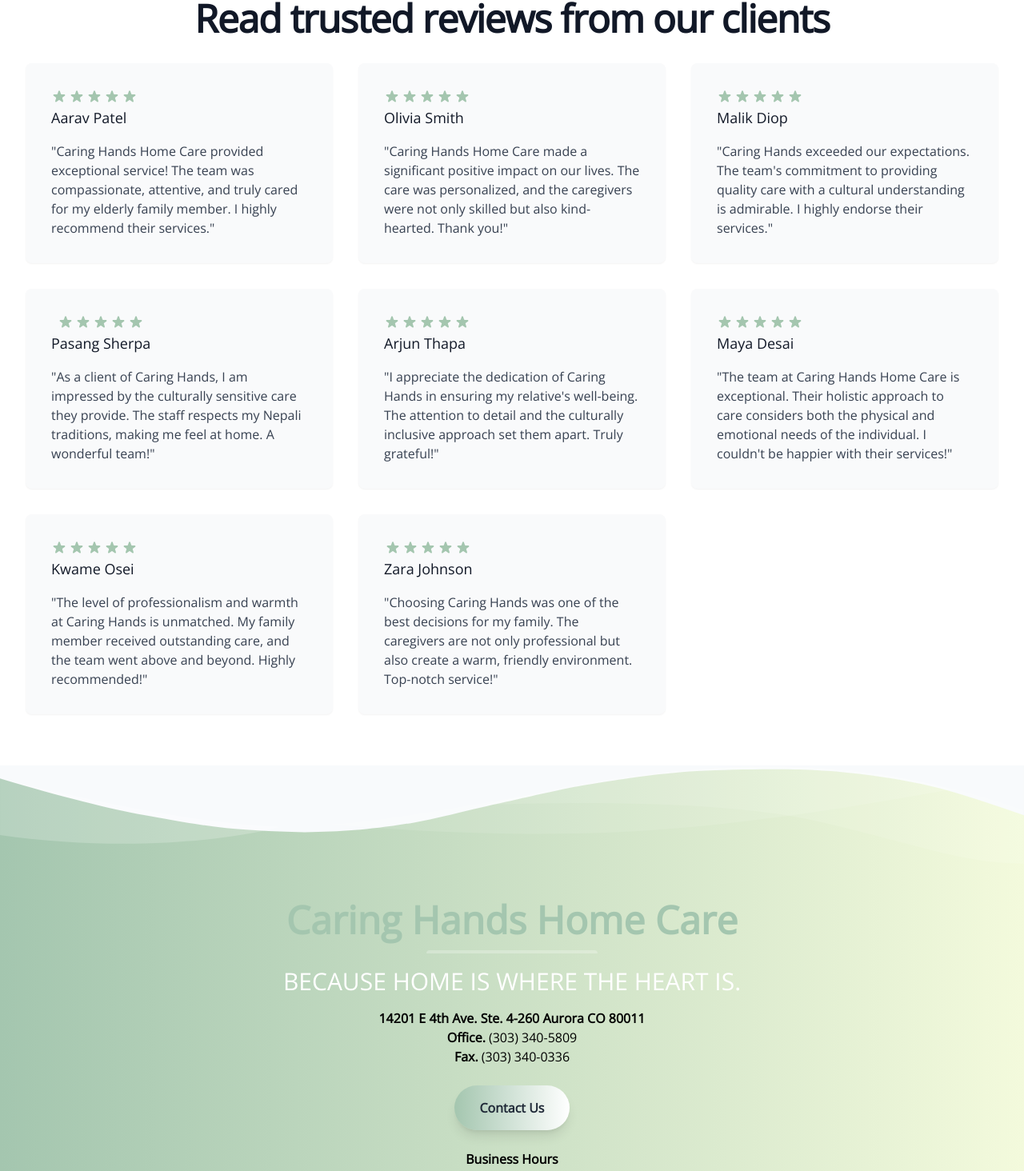
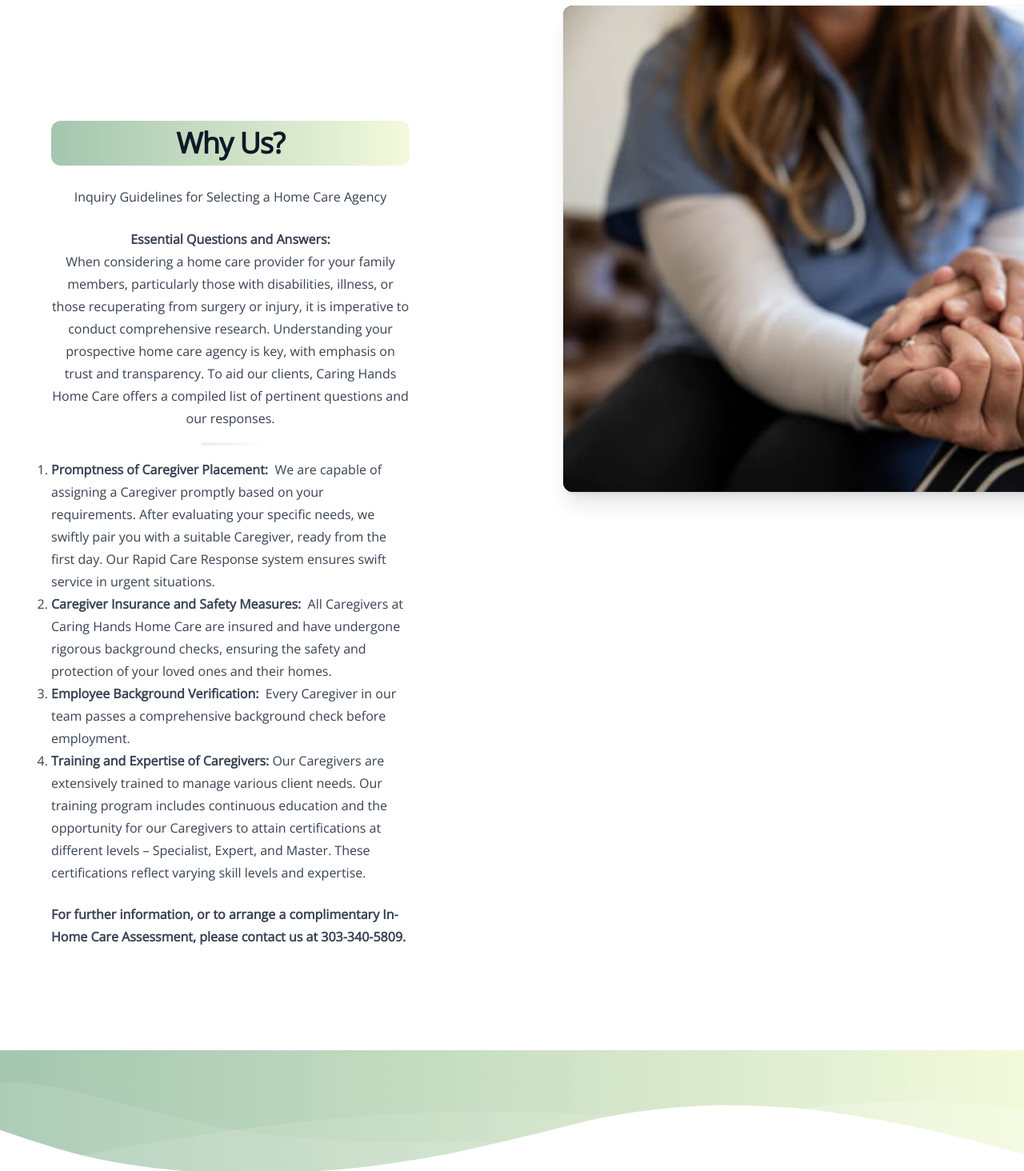
Before and after one commit to AMT98/CHHC, a React (Create React App) app: page /about in a window 1280 px wide. Shown: the part 1327-2791 px from the top of the page at 80% size. Built offline with nearby package versions, Linux system fonts and the light colour scheme; a web font is replaced by a local one.

Commit message:
Added more content to about us

```diff
--- a/src/Components/About.js
+++ b/src/Components/About.js
@@ -1,5 +1,8 @@
 import React from "react";
 import missionPic from "../Assets/missionPic.jpg";
+import { motion } from "framer-motion";
+import { staggerContainer, textVariant, fadeIn } from "../utils/motion";
+import referral from "../Assets/referral.jpg";
 
 const About = () => {
   return (
@@ -173,12 +176,155 @@
           </g>
         </svg>
       </div>
+      <div className="relative isolate overflow-hidden bg-white px-6 lg:overflow-visible lg:px-0 ">
+        <motion.div
+          variants={staggerContainer}
+          initial="hidden"
+          whileInView="show"
+          viewport={{ once: true, amount: 0.25 }}
+          className="mx-auto grid max-w-2xl grid-cols-1 gap-x-8 gap-y-16 lg:mx-0 lg:max-w-none lg:grid-cols-2 lg:items-start lg:gap-y-10 mt-8 md:mt-0"
+        >
+          <motion.div
+            variants={fadeIn("left", "tween", 0.2, 1)}
+            className="p-12 lg:sticky lg:top-4 lg:col-start-2 lg:row-span-2 lg:row-start-1 lg:overflow-hidden text-gray-900"
+          >
+            <img
+              className="w-[24rem] sm:w-[36rem] max-w-none rounded-xl bg-gray-900 shadow-xl ring-1 ring-gray-400/10 md:w-[57rem] mt-6"
+              src={referral}
+              alt=""
+            />
+          </motion.div>
+          <div className="lg:col-span-2 lg:col-start-1 lg:row-start-2 lg:mx-auto lg:grid lg:w-full lg:max-w-7xl lg:grid-cols-2 lg:gap-x-8 lg:px-8">
+            <div>
+              <div className="max-w-3xl text-base leading-7 text-gray-700 lg:max-w-lg">
+                <motion.div
+                  variants={fadeIn("up", "tween", 0.2, 1)}
+                  className="isolate bg-white mt-12 px-6 py-24 sm:py-32 lg:px-8"
+                >
+                  <div className="mx-auto  text-center">
+                    <h2 className="text-3xl font-bold tracking-tight text-gray-900 sm:text-4xl gradient rounded-xl p-2">
+                      Why Us?
+                    </h2>
+                    <p className="py-[25px]">
+                      Inquiry Guidelines for Selecting a Home Care Agency
+                    </p>
+                    <p className="mb-4">
+                      <span className="font-bold">
+                        Essential Questions and Answers:
+                      </span>
+                      <br /> When considering a home care provider for your
+                      family members, particularly those with disabilities,
+                      illness, or those recuperating from surgery or injury, it
+                      is imperative to conduct comprehensive research.
+                      Understanding your prospective home care agency is key,
+                      with emphasis on trust and transparency. To aid our
+                      clients, Caring Hands Home Care offers a compiled list of
+                      pertinent questions and our responses.
+                    </p>
+                  </div>
+                  <div className="h-1 mx-auto gradient w-1/6 opacity-25 my-4 py-0 rounded-t"></div>
+                  <ul className="list-decimal">
+                    <li>
+                      <p>
+                        <span className="font-bold">
+                          Promptness of Caregiver Placement: &nbsp;
+                        </span>
+                        We are capable of assigning a Caregiver promptly based
+                        on your requirements. After evaluating your specific
+                        needs, we swiftly pair you with a suitable Caregiver,
+                        ready from the first day. Our Rapid Care Response system
+                        ensures swift service in urgent situations.
+                      </p>
+                    </li>
+                    <li>
+                      <p>
+                        <span className="font-bold">
+                          Caregiver Insurance and Safety Measures: &nbsp;
+                        </span>
+                        All Caregivers at Caring Hands Home Care are insured and
+                        have undergone rigorous background checks, ensuring the
+                        safety and protection of your loved ones and their
+                        homes.
+                      </p>
+                    </li>
+                    <li>
+                      <p>
+                        <span className="font-bold">
+                          Employee Background Verification: &nbsp;
+                        </span>
+                        Every Caregiver in our team passes a comprehensive
+                        background check before employment.
+                      </p>
+                    </li>
+                    <li>
+                      <p>
+                        <span className="font-bold">
+                          Training and Expertise of Caregivers:&nbsp;
+                        </span>
+                        Our Caregivers are extensively trained to manage various
+                        client needs. Our training program includes continuous
+                        education and the opportunity for our Caregivers to
+                        attain certifications at different levels – Specialist,
+                        Expert, and Master. These certifications reflect varying
+                        skill levels and expertise.
+                      </p>
+                    </li>
+                  </ul>
+                  <p className="pt-6 font-semibold">
+                    For further information, or to arrange a complimentary
+                    In-Home Care Assessment, please contact us at 303-340-5809.
+                  </p>
+                </motion.div>
+              </div>
+            </div>
+          </div>
+        </motion.div>
+      </div>
+      <div classNameName="relative -mt-12 lg:-mt-24">
+        <svg
+          viewBox="0 0 1428 174"
+          version="1.1"
+          xmlns="http://www.w3.org/2000/svg"
+          xlinkHref="http://www.w3.org/1999/xlink"
+        >
+          <g stroke="none" stroke-width="1" fill="none" fill-rule="evenodd">
+            <g
+              transform="translate(-2.000000, 44.000000)"
+              fill="#FFFFFF"
+              fill-rule="nonzero"
+            >
+              <path
+                d="M0,0 C90.7283404,0.927527913 147.912752,27.187927 291.910178,59.9119003 C387.908462,81.7278826 543.605069,89.334785 759,82.7326078 C469.336065,156.254352 216.336065,153.6679 0,74.9732496"
+                opacity="0.100000001"
+              ></path>
+              <path
+                d="M100,104.708498 C277.413333,72.2345949 426.147877,52.5246657 546.203633,45.5787101 C666.259389,38.6327546 810.524845,41.7979068 979,55.0741668 C931.069965,56.122511 810.303266,74.8455141 616.699903,111.243176 C423.096539,147.640838 250.863238,145.462612 100,104.708498 Z"
+                opacity="0.100000001"
+              ></path>
+              <path
+                d="M1046,51.6521276 C1130.83045,29.328812 1279.08318,17.607883 1439,40.1656806 L1439,120 C1271.17211,77.9435312 1140.17211,55.1609071 1046,51.6521276 Z"
+                id="Path-4"
+                opacity="0.200000003"
+              ></path>
+            </g>
+            <g
+              transform="translate(-4.000000, 76.000000)"
+              fill="#FFFFFF"
+              fill-rule="nonzero"
+            >
+              <path d="M0.457,34.035 C57.086,53.198 98.208,65.809 123.822,71.865 C181.454,85.495 234.295,90.29 272.033,93.459 C311.355,96.759 396.635,95.801 461.025,91.663 C486.76,90.01 518.727,86.372 556.926,80.752 C595.747,74.596 622.372,70.008 636.799,66.991 C663.913,61.324 712.501,49.503 727.605,46.128 C780.47,34.317 818.839,22.532 856.324,15.904 C922.689,4.169 955.676,2.522 1011.185,0.432 C1060.705,1.477 1097.39,3.129 1121.236,5.387 C1161.703,9.219 1208.621,17.821 1235.4,22.304 C1285.855,30.748 1354.351,47.432 1440.886,72.354 L1441.191,104.352 L1.121,104.031 L0.457,34.035 Z"></path>
+            </g>
+          </g>
+        </svg>
+      </div>
       <section className="bg-white">
         <div className="mx-auto max-w-screen-xl px-4 py-12 sm:px-6 lg:px-8 lg:py-16">
           <h2 className="text-center text-4xl font-bold tracking-tight text-gray-900 sm:text-5xl">
             Read trusted reviews from our clients
           </h2>
-
+          <div className="w-full mb-4 mt-4">
+            <div className="h-1 mx-auto gradient w-64 opacity-25 my-0 py-0 rounded-t"></div>
+          </div>
           <div className="mt-8 [column-fill:_balance] sm:columns-2 sm:gap-6 lg:columns-3 lg:gap-8">
             <div className="mb-8 sm:break-inside-avoid">
               <blockquote className="rounded-lg bg-gray-50 p-6 shadow-sm sm:p-8">
--- a/src/Components/Contact.js
+++ b/src/Components/Contact.js
@@ -236,6 +236,7 @@
         </motion.div>
       </div>
     </div>
+
   );
 };
 
```
